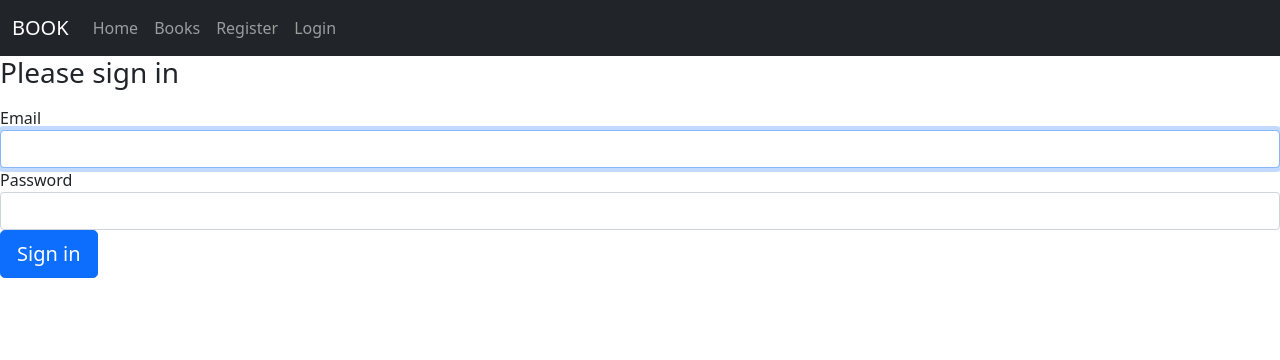
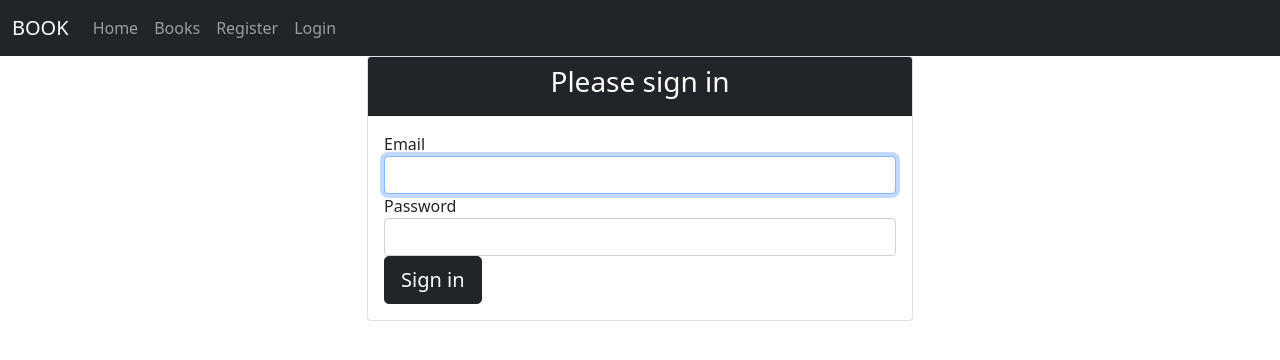
Before and after one commit to IanNotermansPXL/pe2_webadv, a Symfony app: template templates/login/login.html.twig in a window 1280 px wide. Shown: the top 360 px of the page. Run offline with Twig, Linux system fonts and the light colour scheme; the template is opened without the code that fills it, so the values that code supplies are empty; some libraries are stand-ins or nearby versions.

Commit message:
syling login, register

```diff
--- a/templates/login/login.html.twig
+++ b/templates/login/login.html.twig
@@ -3,6 +3,14 @@
 {% block title %}Log in!{% endblock %}
 
 {% block body %}
+    <div class="container">
+        <div class="row justify-content-center">
+            <div class="col-md-6">
+                <div class="card">
+                    <div class="card-header bg-dark text-white text-center">
+                        <h3>Please sign in</h3>
+                    </div>
+                    <div class="card-body">
                         <form method="post">
                             {% if error %}
                                 <div class="alert alert-danger">{{ error.messageKey|trans(error.messageData, 'security') }}</div>
@@ -14,15 +22,16 @@
                                 </div>
                             {% endif %}
 
-        <h1 class="h3 mb-3 font-weight-normal">Please sign in</h1>
+                            <div class="form-group">
                                 <label for="username">Email</label>
                                 <input type="email" value="{{ last_username }}" name="_username" id="username" class="form-control" autocomplete="email" required autofocus>
+                            </div>
+                            <div class="form-group">
                                 <label for="password">Password</label>
                                 <input type="password" name="_password" id="password" class="form-control" autocomplete="current-password" required>
+                            </div>
 
-        <input type="hidden" name="_csrf_token"
-               value="{{ csrf_token('authenticate') }}"
-        >
+                            <input type="hidden" name="_csrf_token" value="{{ csrf_token('authenticate') }}">
 
                             {#
                             Uncomment this section and add a remember_me option below your firewall to activate remember me functionality.
@@ -35,8 +44,13 @@
                             </div>
                             #}
 
-        <button class="btn btn-lg btn-primary" type="submit">
+                            <button class="btn btn-lg btn-dark btn-block" type="submit">
                                 Sign in
                             </button>
                         </form>
+                    </div>
+                </div>
+            </div>
+        </div>
+    </div>
 {% endblock %}
```
Also changed, not shown: templates/registration/register.html.twig (+5 -4 lines). Lines whose indentation alone changed are shown as unchanged.
